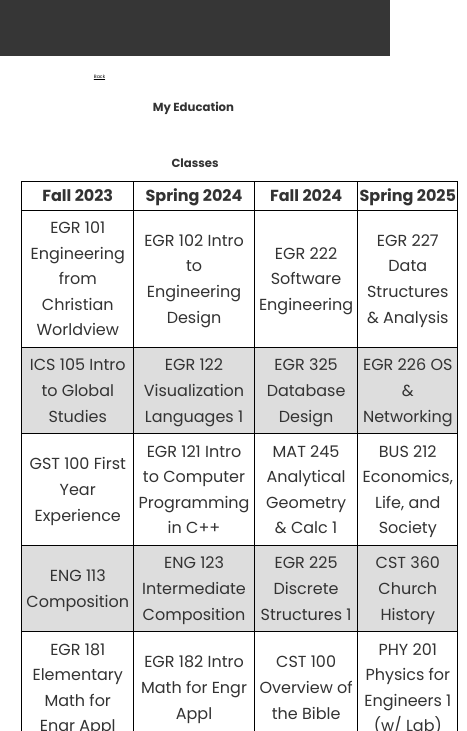
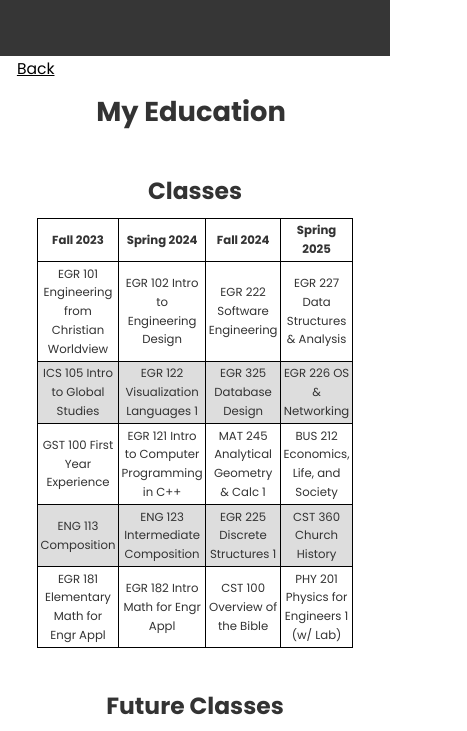
Before and after one commit to Paytonhenry04/Portfolio, a plain HTML site: page education.html in a window 390 px wide. Shown: the part 113-844 px from the top of the page, 467 px wide, since content can reach past the window. Drawn offline with Linux system fonts and the light colour scheme.

Commit message:
style css for educatuion

```diff
--- a/education.html
+++ b/education.html
@@ -22,9 +22,7 @@
 
     <section class="education">
         <nav>
-            <ul>
-                <p><a href="index.html">Back</a></p>
-            </ul>
+            <p><a href="index.html">Back</a></p>
         </nav>
         <h2>My Education</h2>
     </section>
--- a/educationstyle.css
+++ b/educationstyle.css
@@ -33,7 +33,7 @@ nav ul li {
 nav ul li a {
     color: #fff;
     text-decoration: none;
-    font-family: monospace;
+    font-family: 'Poppins', sans-serif;
     font-size: 3vw;
 }
 
@@ -68,6 +68,10 @@ h2 {
     font-size: 3vw;
 }
 
+.education h2 {
+    font-size: 4vw;
+}
+
 .futureClasses {
     padding: 2.5vh;
     text-align: center;
@@ -77,12 +81,16 @@ tr:nth-child(even) {
     background-color: #dddddd;
 }
 
+.education nav p a {
+    font-size: 2vw;
+    font-family: 'Poppins', sans-serif;
+    color: black;
+    align-items: left;
+    padding:  1vh;
+}
 
-.education nav ul {
+.education p {
     text-align: left;
-    justify-content: left;
-    align-items: left;
-    padding: 1vw;
 }
 
 .education p a {
@@ -137,19 +145,39 @@ tr:nth-child(even) {
     .classes td, th {
         border: 1px solid #000000;
         text-align: center;
-        padding: 0.5vh;
+        padding: 0.3vh;
+        font-size: 3vw;
     }
     .futureClasses td, th {
         border: 1px solid #000000;
         text-align: center;
-        padding: 0.1vh;
+        padding: 0.3vh;
+        font-size: 3vw;
     }
     .classes {
         padding: 2.5vh;
         text-align: center;
     }
+    .classes h1 {
+        margin: 1vh;
+        font-size: 6vw;
+    }
     .futureClasses {
         padding: 2.5vw;
         text-align: center;
     }
+    .futureClasses h2 {
+        margin: 1vh;
+        font-size: 6vw;
+    }
+    .education h2 {
+        font-size: 7vw;
+    }
+    .education nav p a {
+        font-size: 4vw;
+        font-family: 'Poppins', sans-serif;
+        color: black;
+        align-items: left;
+        padding: 2vh;
+    }
 }
```
